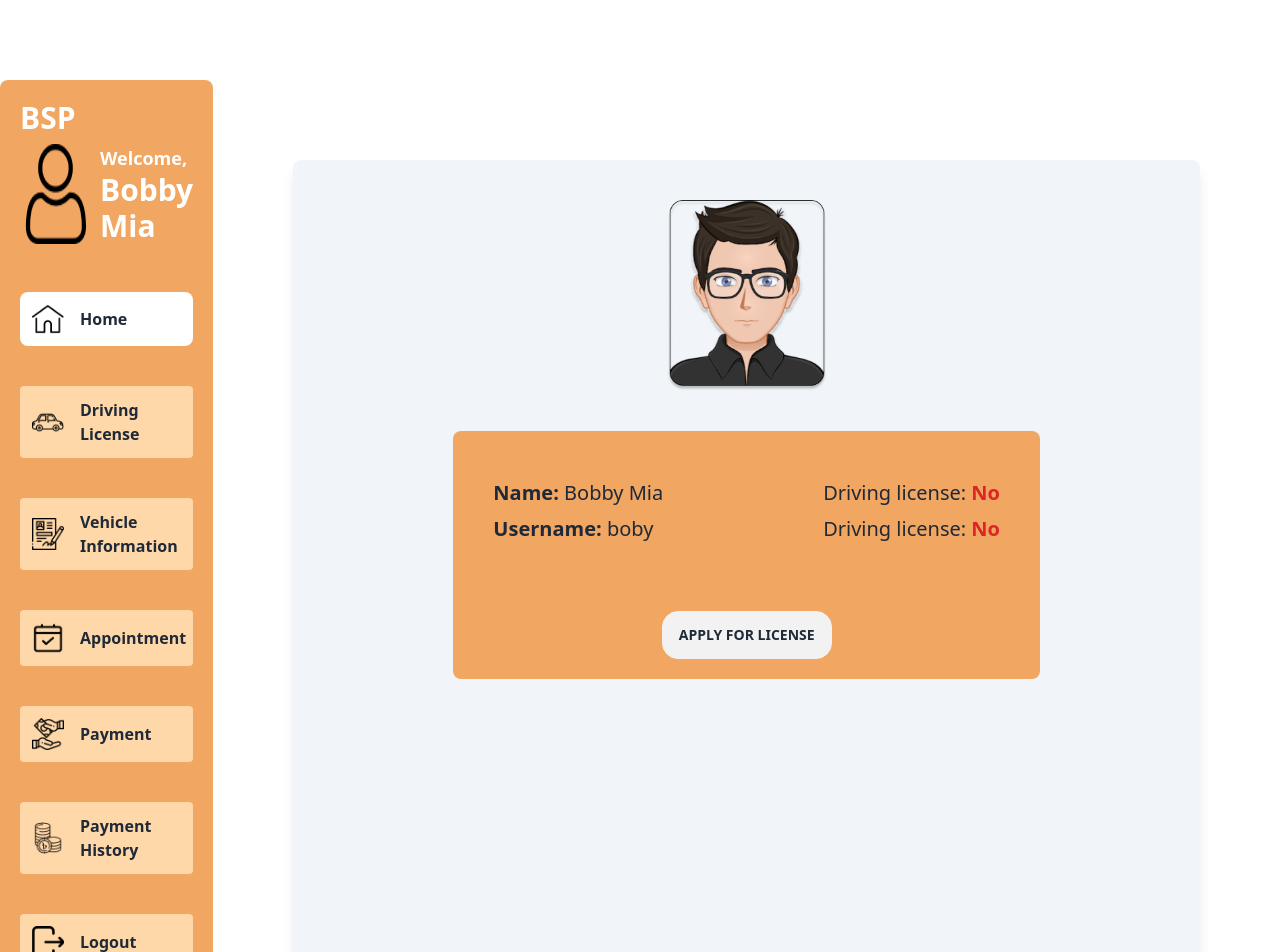
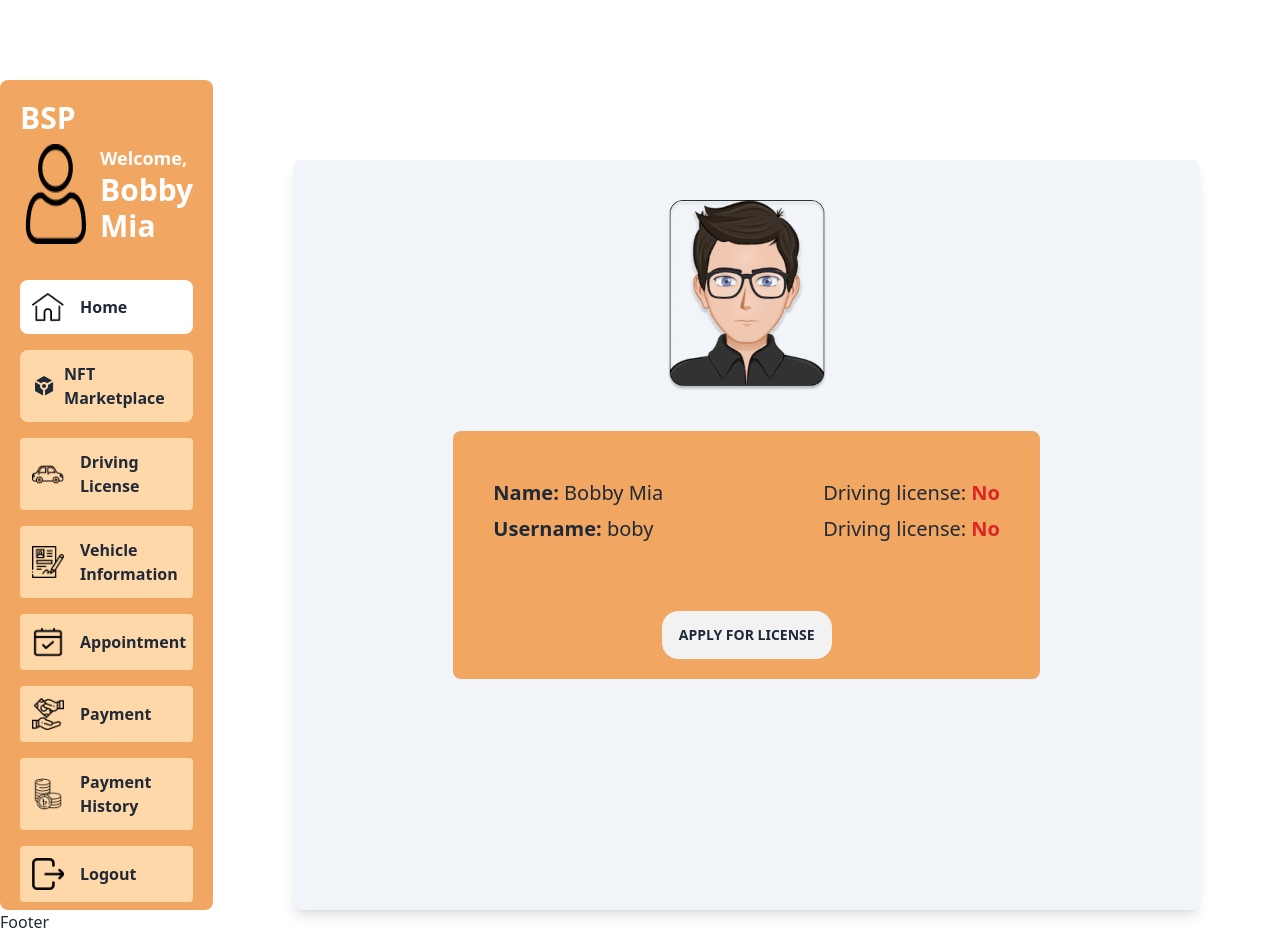
Before and after one commit to Raad05/brta-client, a React (Vite) app: page / in a window 1280 px wide. Shown: the top 952 px of the page. Built offline with nearby package versions, Linux system fonts and the light colour scheme.

Commit message:
refactored sidebar

```diff
--- a/package.json
+++ b/package.json
@@ -13,6 +13,7 @@
     "axios": "^1.4.0",
     "react": "^18.2.0",
     "react-dom": "^18.2.0",
+    "react-icons": "^5.2.1",
     "react-router-dom": "^6.14.1"
   },
   "devDependencies": {
--- a/src/Components/Dynamic/BSP/BSPPanel.jsx
+++ b/src/Components/Dynamic/BSP/BSPPanel.jsx
@@ -15,6 +15,7 @@ import licensing from "../../../assets/licensing 1.png";
 import certificate from "../../../assets/certificate 1.png";
 import clipboard from "../../../assets/clipboard 1.png";
 import calender from "../../../assets/calendar 1.png";
+import { MdToken } from "react-icons/md";
 
 const BSPPanel = () => {
   return (
@@ -32,40 +33,47 @@ const BSPPanel = () => {
         </div>
         <Link
           to="/"
-          className="bg-two p-3 m-5 rounded-lg font-bold flex items-center bg-white"
+          className="bg-two p-3 mx-5 my-2 rounded-lg font-bold flex items-center bg-white"
         >
           <img src={home} className="w-8 mr-4" alt="home" />
           Home
         </Link>
         <Link
+          to="/"
+          className="bg-two p-3 mx-5 my-2 rounded-lg font-bold flex items-center"
+        >
+          <MdToken size={30}></MdToken>
+          <span className="mx-2">NFT Marketplace</span>
+        </Link>
+        <Link
           to="/license-application"
-          className="bg-two p-3 m-5 rounded font-bold flex items-center"
+          className="bg-two p-3 mx-5 my-2 rounded font-bold flex items-center"
         >
           <img src={licence} className="w-8 mr-4" alt="home" />
           Driving License
         </Link>
         <Link
           to="/vehicle-information"
-          className="bg-two p-3 m-5 rounded font-bold flex items-center"
+          className="bg-two p-3 mx-5 my-2 rounded font-bold flex items-center"
         >
           <img src={info} className="w-8 mr-4" alt="home" />
           Vehicle Information
         </Link>
-        <Link className="bg-two p-3 m-5 rounded font-bold flex items-center">
+        <Link className="bg-two p-3 mx-5 my-2 rounded font-bold flex items-center">
           <img src={appointment} className="w-8 mr-4" alt="home" />
           Appointment
         </Link>
-        <Link className="bg-two p-3 m-5 rounded font-bold flex items-center">
+        <Link className="bg-two p-3 mx-5 my-2 rounded font-bold flex items-center">
           <img src={payment} className="w-8 mr-4" alt="home" />
           Payment
         </Link>
-        <Link className="bg-two p-3 m-5 rounded font-bold flex items-center">
+        <Link className="bg-two p-3 mx-5 my-2 rounded font-bold flex items-center">
           <img src={history} className="w-8 mr-4" alt="home" />
           Payment History
         </Link>
         <Link
           to="/login"
-          className="bg-two p-3 m-5 rounded font-bold flex items-center"
+          className="bg-two p-3 mx-5 my-2 rounded font-bold flex items-center"
         >
           <img src={logout} className="w-8 mr-4" alt="home" />
           Logout
--- a/src/Components/Dynamic/BSP/HomePage.jsx
+++ b/src/Components/Dynamic/BSP/HomePage.jsx
@@ -10,6 +10,7 @@ import payment from "../../../assets/payment-method 1.png";
 import history from "../../../assets/payment.png";
 import logout from "../../../assets/logout.png";
 import avatar from "../../../assets/avatar7 2.png";
+import { MdToken } from "react-icons/md";
 
 const HomePage = () => {
   const navigate = useNavigate();
@@ -33,35 +34,42 @@ const HomePage = () => {
         </div>
         <Link
           to="/"
-          className="bg-two p-3 m-5 rounded-lg font-bold flex items-center bg-white"
+          className="bg-two p-3 mx-5 my-2 rounded-lg font-bold flex items-center bg-white"
         >
           <img src={home} className="w-8 mr-4" alt="home" />
           Home
         </Link>
-        <Link className="bg-two p-3 m-5 rounded font-bold flex items-center">
+        <Link
+          to="/"
+          className="bg-two p-3 mx-5 my-2 rounded-lg font-bold flex items-center"
+        >
+          <MdToken size={30}></MdToken>
+          <span className="mx-2">NFT Marketplace</span>
+        </Link>
+        <Link className="bg-two p-3 mx-5 my-2 rounded font-bold flex items-center">
           <img src={licence} className="w-8 mr-4" alt="home" />
           Driving License
         </Link>
         <Link
           to="/vehicle-information"
-          className="bg-two p-3 m-5 rounded font-bold flex items-center"
+          className="bg-two p-3 mx-5 my-2 rounded font-bold flex items-center"
         >
           <img src={info} className="w-8 mr-4" alt="home" />
           Vehicle Information
         </Link>
-        <Link className="bg-two p-3 m-5 rounded font-bold flex items-center">
+        <Link className="bg-two p-3 mx-5 my-2 rounded font-bold flex items-center">
           <img src={appointment} className="w-8 mr-4" alt="home" />
           Appointment
         </Link>
-        <Link className="bg-two p-3 m-5 rounded font-bold flex items-center">
+        <Link className="bg-two p-3 mx-5 my-2 rounded font-bold flex items-center">
           <img src={payment} className="w-8 mr-4" alt="home" />
           Payment
         </Link>
-        <Link className="bg-two p-3 m-5 rounded font-bold flex items-center">
+        <Link className="bg-two p-3 mx-5 my-2 rounded font-bold flex items-center">
           <img src={history} className="w-8 mr-4" alt="home" />
           Payment History
         </Link>
-        <Link className="bg-two p-3 m-5 rounded font-bold flex items-center">
+        <Link className="bg-two p-3 mx-5 my-2 rounded font-bold flex items-center">
           <img src={logout} className="w-8 mr-4" alt="home" />
           Logout
         </Link>
--- a/src/Components/Dynamic/BSP/TransferOwnership.jsx
+++ b/src/Components/Dynamic/BSP/TransferOwnership.jsx
@@ -29,31 +29,31 @@ const TransferOwnership = () => {
             </div>
           </div>
         </div>
-        <Link className="bg-two p-3 m-5 rounded font-bold flex items-center">
+        <Link className="bg-two p-3 mx-5 my-2 rounded font-bold flex items-center">
           <img src={home} className="w-8 mr-4" alt="home" />
           Home
         </Link>
-        <Link className="bg-two p-3 m-5 rounded font-bold flex items-center">
+        <Link className="bg-two p-3 mx-5 my-2 rounded font-bold flex items-center">
           <img src={licence} className="w-8 mr-4" alt="home" />
           Driving License
         </Link>
-        <Link className="bg-two p-3 m-5 rounded font-bold flex items-center bg-white">
+        <Link className="bg-two p-3 mx-5 my-2 rounded font-bold flex items-center bg-white">
           <img src={info} className="w-8 mr-4" alt="home" />
           Vehicle Information
         </Link>
-        <Link className="bg-two p-3 m-5 rounded font-bold flex items-center">
+        <Link className="bg-two p-3 mx-5 my-2 rounded font-bold flex items-center">
           <img src={appointment} className="w-8 mr-4" alt="home" />
           Appointment
         </Link>
-        <Link className="bg-two p-3 m-5 rounded font-bold flex items-center">
+        <Link className="bg-two p-3 mx-5 my-2 rounded font-bold flex items-center">
           <img src={payment} className="w-8 mr-4" alt="home" />
           Payment
         </Link>
-        <Link className="bg-two p-3 m-5 rounded font-bold flex items-center">
+        <Link className="bg-two p-3 mx-5 my-2 rounded font-bold flex items-center">
           <img src={history} className="w-8 mr-4" alt="home" />
           Payment History
         </Link>
-        <Link className="bg-two p-3 m-5 rounded font-bold flex items-center">
+        <Link className="bg-two p-3 mx-5 my-2 rounded font-bold flex items-center">
           <img src={logout} className="w-8 mr-4" alt="home" />
           Logout
         </Link>
--- a/src/Components/Dynamic/BSP/VehicleInformation.jsx
+++ b/src/Components/Dynamic/BSP/VehicleInformation.jsx
@@ -14,6 +14,7 @@ import licensing from "../../../assets/licensing 1.png";
 import certificate from "../../../assets/certificate 1.png";
 import clipboard from "../../../assets/clipboard 1.png";
 import calender from "../../../assets/calendar 1.png";
+import { MdToken } from "react-icons/md";
 
 const VehicleInformation = () => {
   return (
@@ -31,40 +32,47 @@ const VehicleInformation = () => {
         </div>
         <Link
           to="/bsp-panel"
-          className="bg-two p-3 m-5 rounded-lg font-bold flex items-center"
+          className="bg-two p-3 mx-5 my-2 rounded-lg font-bold flex items-center"
         >
           <img src={home} className="w-8 mr-4" alt="home" />
           Home
         </Link>
         <Link
+          to="/"
+          className="bg-two p-3 mx-5 my-2 rounded-lg font-bold flex items-center"
+        >
+          <MdToken size={30}></MdToken>
+          <span className="mx-2">NFT Marketplace</span>
+        </Link>
+        <Link
           to="/license-application"
-          className="bg-two p-3 m-5 rounded font-bold flex items-center"
+          className="bg-two p-3 mx-5 my-2 rounded font-bold flex items-center"
         >
           <img src={licence} className="w-8 mr-4" alt="home" />
           Driving License
         </Link>
         <Link
           to="/vehicle-information"
-          className="bg-two p-3 m-5 rounded font-bold flex items-center bg-white"
+          className="bg-two p-3 mx-5 my-2 rounded font-bold flex items-center bg-white"
         >
           <img src={info} className="w-8 mr-4" alt="home" />
           Vehicle Information
         </Link>
-        <Link className="bg-two p-3 m-5 rounded font-bold flex items-center">
+        <Link className="bg-two p-3 mx-5 my-2 rounded font-bold flex items-center">
           <img src={appointment} className="w-8 mr-4" alt="home" />
           Appointment
         </Link>
-        <Link className="bg-two p-3 m-5 rounded font-bold flex items-center">
+        <Link className="bg-two p-3 mx-5 my-2 rounded font-bold flex items-center">
           <img src={payment} className="w-8 mr-4" alt="home" />
           Payment
         </Link>
-        <Link className="bg-two p-3 m-5 rounded font-bold flex items-center">
+        <Link className="bg-two p-3 mx-5 my-2 rounded font-bold flex items-center">
           <img src={history} className="w-8 mr-4" alt="home" />
           Payment History
         </Link>
         <Link
           to="/login"
-          className="bg-two p-3 m-5 rounded font-bold flex items-center"
+          className="bg-two p-3 mx-5 my-2 rounded font-bold flex items-center"
         >
           <img src={logout} className="w-8 mr-4" alt="home" />
           Logout
```
Also changed, not shown: 1 other file (tests, documents, lock files or other folders).
